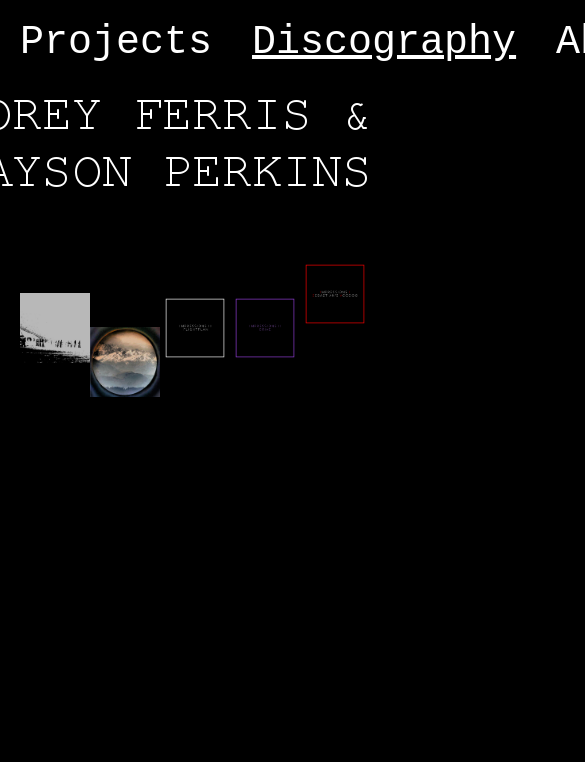
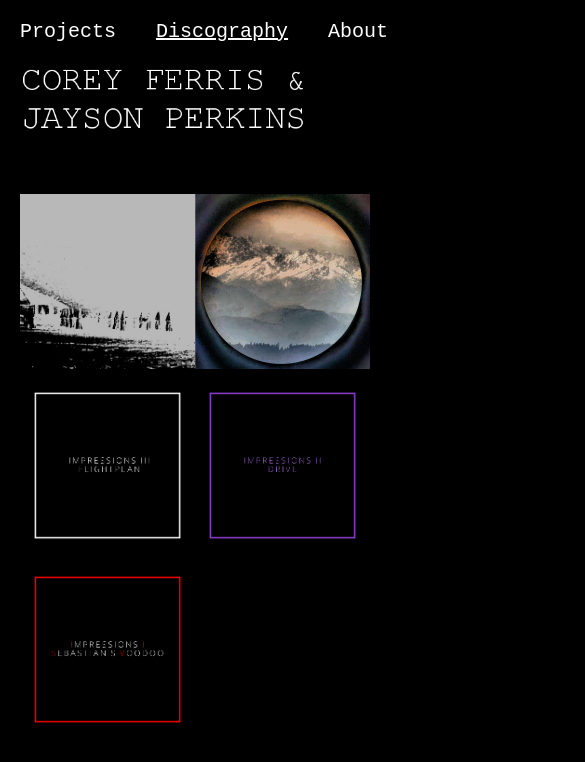
Before and after one commit to CFJP-Sound/CFJP-sound.github.io, a React (Create React App) app: page / in a window 390 px wide. Both pictures are taken after a click on the link "Discography". Shown: the top 762 px of the page, 585 px wide, since content can reach past the window. Built offline with nearby package versions, Linux system fonts and the light colour scheme.

Commit message:
fixed for mobile

```diff
--- a/src/About.css
+++ b/src/About.css
@@ -5,7 +5,7 @@
 
 .about-content {
     width: 100%;
-    margin: 20px;
+    margin-top: 20px;
 }
 
 .about-img-container {
@@ -26,4 +26,5 @@
 
 .about-img-container img {
     width: 60%;
+    margin-left: 5vmax;
 }
--- a/src/App.css
+++ b/src/App.css
@@ -2,11 +2,5 @@
   background-color: black;
   color: white;
   font-family: monospace;
+  width: 100%;
 }
-.app-header {
-  float: left;
-}
-
-.banner {
-  float: right;
-}
--- a/src/Discography.css
+++ b/src/Discography.css
@@ -40,9 +40,35 @@
 }
 
 .discography-clear-item {
-    left: 98%;
-    font-size: 15px;
+    left: 95%;
+    font-size: 1vmax;
     text-decoration: none;
     cursor: pointer;
     position: fixed;
 }
+
+@media screen and (max-width: 540px) {
+    .array-view-discography button {
+        padding: 0;
+        border: none;
+        transition-duration: 1s;
+        width: 50%;
+        text-align: center;
+        color: rgba(255, 255, 255, 0);
+        font-family: monospace;
+        font-size: 30px;
+        background: black;
+        border-style: none;
+        cursor: pointer;
+        outline: none;
+    }
+
+    .array-view-discography button:hover {
+        padding: 0;
+        border: none;
+        width: 50%;
+        text-align: center;
+        color: white;
+        font-family: monospace;
+    }
+}
--- a/src/Discography.js
+++ b/src/Discography.js
@@ -18,6 +18,7 @@ export class Discography extends React.Component {
             singleItemToShow: discographyConstants.DISCOGRAPHY_ITEMS[event.currentTarget.id]
         });
         console.log("SHOW SINGLE ITEM PAGE: " + event.currentTarget.id);
+        window.scrollTo(0, 0);
     }
 
     showSingleItem = () => {
@@ -50,7 +51,7 @@ export class Discography extends React.Component {
                 <div className='array-view-discography'>
                     {items.map((item, index) => {
                         return (
-                            <button key={index} id={index} onClick={this.setSingleItem}><img alt={item.title} src={item.previewImg}></img>{item.title}</button>
+                            <button key={index} id={index} onClick={this.setSingleItem}><img alt={item.title} src={item.previewImg}></img></button>
                         );
                     })}
                 </div>
--- a/src/Main.css
+++ b/src/Main.css
@@ -5,11 +5,12 @@
 }
 
 .banner {
-    margin: 5px;
-    float: right;
+    width: 300px;
+    margin-left: 15px;
 }
 
 .main {
     /* border: 1px solid green; */
     font-family: monospace;
+    width: 100%;
 }
--- a/src/NavMenu.css
+++ b/src/NavMenu.css
@@ -8,14 +8,14 @@
     cursor: pointer;
     color: rgb(255, 255, 255);
     text-decoration: none;
-    font-size: 40px;
+    font-size: 20px;
 }
 
 .selected-nav-item {
     color: rgb(255, 255, 255);
     text-decoration: underline;
     margin: 20px;
-    font-size: 40px;
+    font-size: 20px;
 }
 
 .nav-item:hover {
--- a/src/Projects.css
+++ b/src/Projects.css
@@ -5,7 +5,7 @@
 }
 
 .project-button {
-    font-size: 40px;
+    font-size: 2vmax;
     background: black;
     color: white;
     font-family: monospace;
@@ -13,29 +13,38 @@
     border-color: white;
     cursor: pointer;
     outline: none;
+    float: bottom;
 }
 
 button:hover {
+    background: black;
+    font-family: monospace;
+    border-style: none none solid none;
+    cursor: pointer;
+    outline: none;
+    float: bottom;
+    font-size: 2vmax;
     cursor: pointer;
     color: rgba(255, 255, 255, 0.404);
     border-color: rgba(255, 255, 255, 0.404);
 }
 
 .selected-project-button {
-    font-size: 50px;
     background: black;
-    font-size: 30px;
-    font-size: 40px;
     font-family: monospace;
     border-style: none none solid none;
+    cursor: pointer;
     outline: none;
-    cursor: pointer;
+    float: bottom;
+    font-size: 2vmax;
+    cursor: none;
     color: rgba(255, 255, 255, 0.404);
+    border-color: rgba(255, 255, 255, 0.404);
 }
 
 .projects-clear-item {
-    left: 98%;
-    font-size: 15px;
+    left: 95%;
+    font-size: 1vmax;
     text-decoration: none;
     cursor: pointer;
     position: fixed;
@@ -76,7 +85,7 @@ button:hover {
 
 .symbolflake {
     color: #fff;
-    font-size: 2em;
+    font-size: 2vmax;
     font-family: Arial;
     left: -30px;
 }
--- a/src/SingleItemView.css
+++ b/src/SingleItemView.css
@@ -3,9 +3,8 @@
 }
 
 .display-video {
-    width: 30%;
-    height: 300px;
-    margin: 50px;
+    width: 50%;
+    margin: auto;
 }
 
 .display-img {
@@ -28,3 +27,27 @@
 .item-splitter {
     width: 90%;
 }
+
+.single-item-text-container {
+    width: 50%;
+    text-align: center;
+    margin: auto;
+}
+
+
+@media screen and (max-width: 540px) {
+    .single-item-text-container {
+        width: 100%;
+        margin: auto;
+    }
+
+    .display-video {
+        width: 50%;
+        margin: auto;
+    }
+
+    .display-img {
+        width: 50%;
+        margin: 50px;
+    }
+}
--- a/src/SingleItemView.js
+++ b/src/SingleItemView.js
@@ -34,7 +34,9 @@ export class SingleItemView extends React.Component {
                     <div className="content-display">
                         {this.displayContent()}
                         <br />
-                        <p>{this.props.singleItemToShow.description}</p>
+                        <div className="single-item-text-container">
+                            <p>{this.props.singleItemToShow.description}</p>
+                        </div>
                         {this.displayPayWhatYouWant()}
                     </div>
                 </div>
--- a/src/index.css
+++ b/src/index.css
@@ -4,7 +4,9 @@ body {
   -webkit-font-smoothing: antialiased;
   -moz-osx-font-smoothing: grayscale;
   background-color: black;
+  width: 100%;
 }
+
 
 code {
   font-family: source-code-pro, Menlo, Monaco, Consolas, 'Courier New',
```
